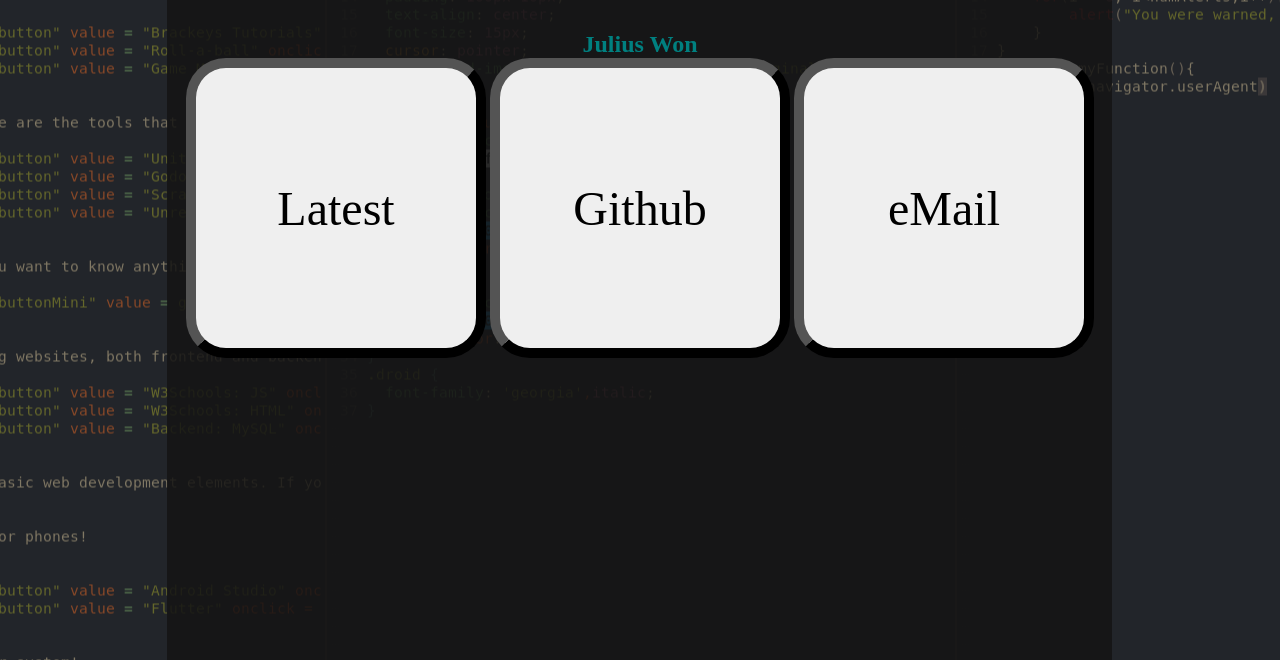
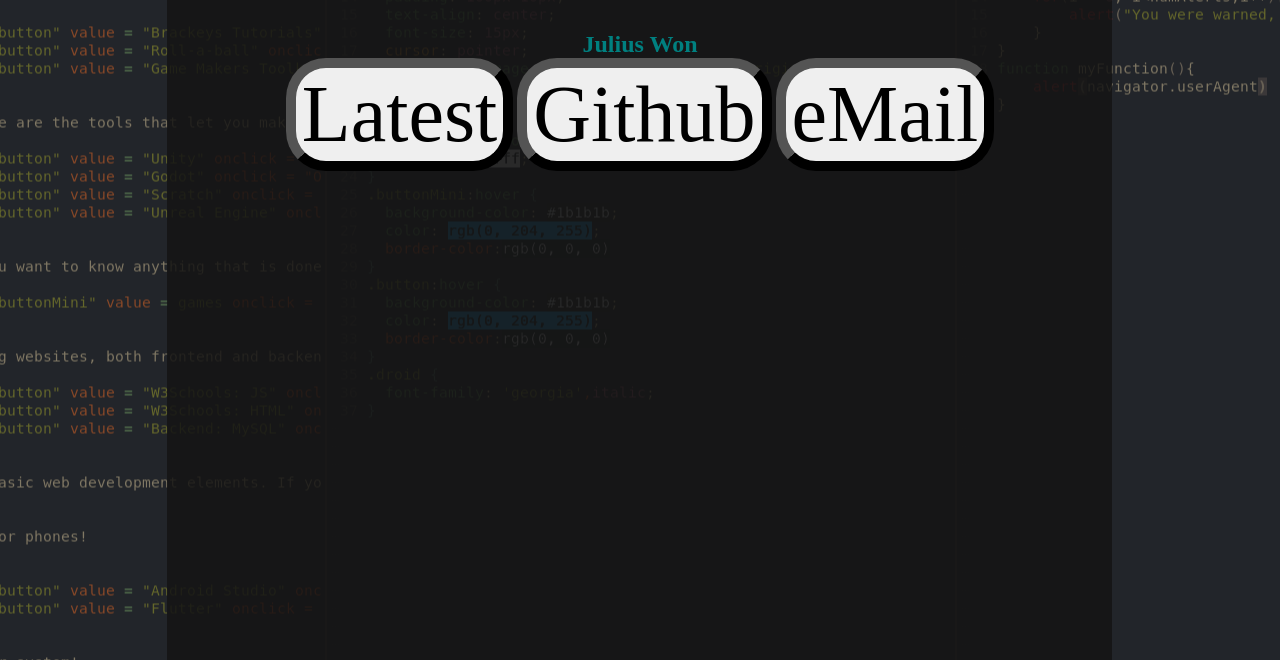
Before and after one commit to JuliusWon/log-b-a, a plain HTML site: page index.html in a window 1280 px wide. Shown: the part 140-800 px from the top of the page. Drawn offline with Linux system fonts and the light colour scheme.

Commit message:
improved ui

```diff
--- a/main.css
+++ b/main.css
@@ -10,12 +10,10 @@ body {
 	border-radius: 40px;
 	background-image: url("MobiusTime.png") ;
 	background-repeat:no-repeat;
-	height: 300px;
-	width: 300px;
 	background-origin: center;
 	text-align: center;
 	color: black;
-	font-size: 300%;
+	font-size: 500%;
 	font-family: iosevka;
 }
 sub {
```
